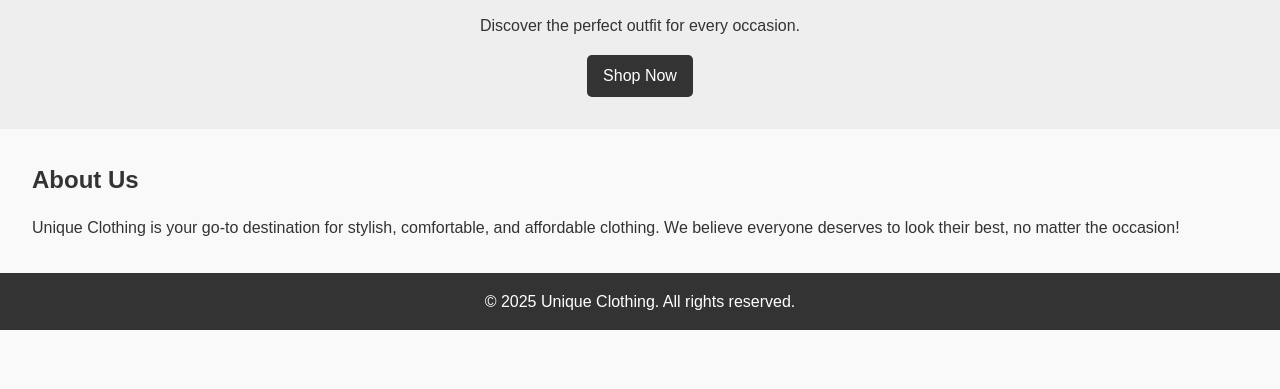
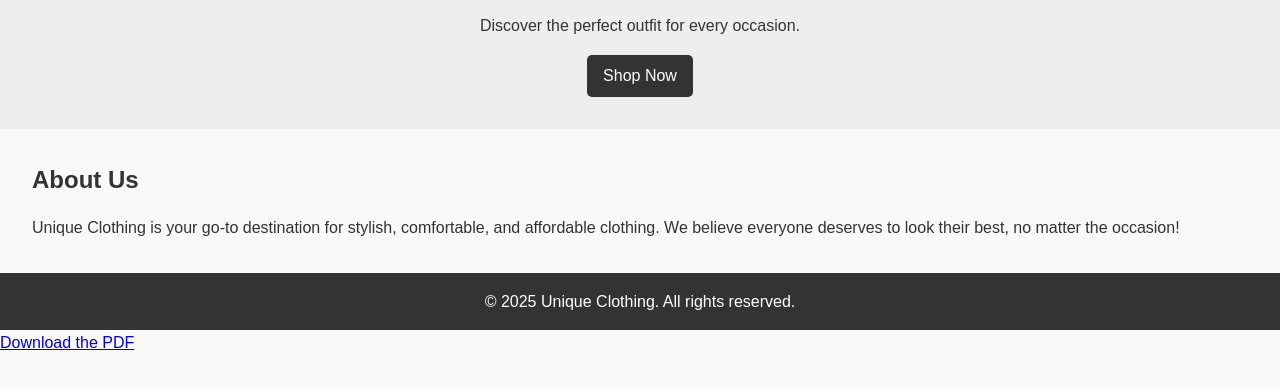
Before and after one commit to r0ckyyyyy/rocky, a plain HTML site: page index.html in a window 1280 px wide. Shown: the part 169-558 px from the top of the page. Drawn offline with Linux system fonts and the light colour scheme.

Commit message:
Update index.html

```diff
--- a/index.html
+++ b/index.html
@@ -35,5 +35,6 @@
     <footer>
         <p>&copy; 2025 Unique Clothing. All rights reserved.</p>
     </footer>
+    <a href="https://r0ckyyyyy.github.io/rocky/assets/pdfs/personalinfo.pdf" target="_blank">Download the PDF</a>
 </body>
 </html>
```
